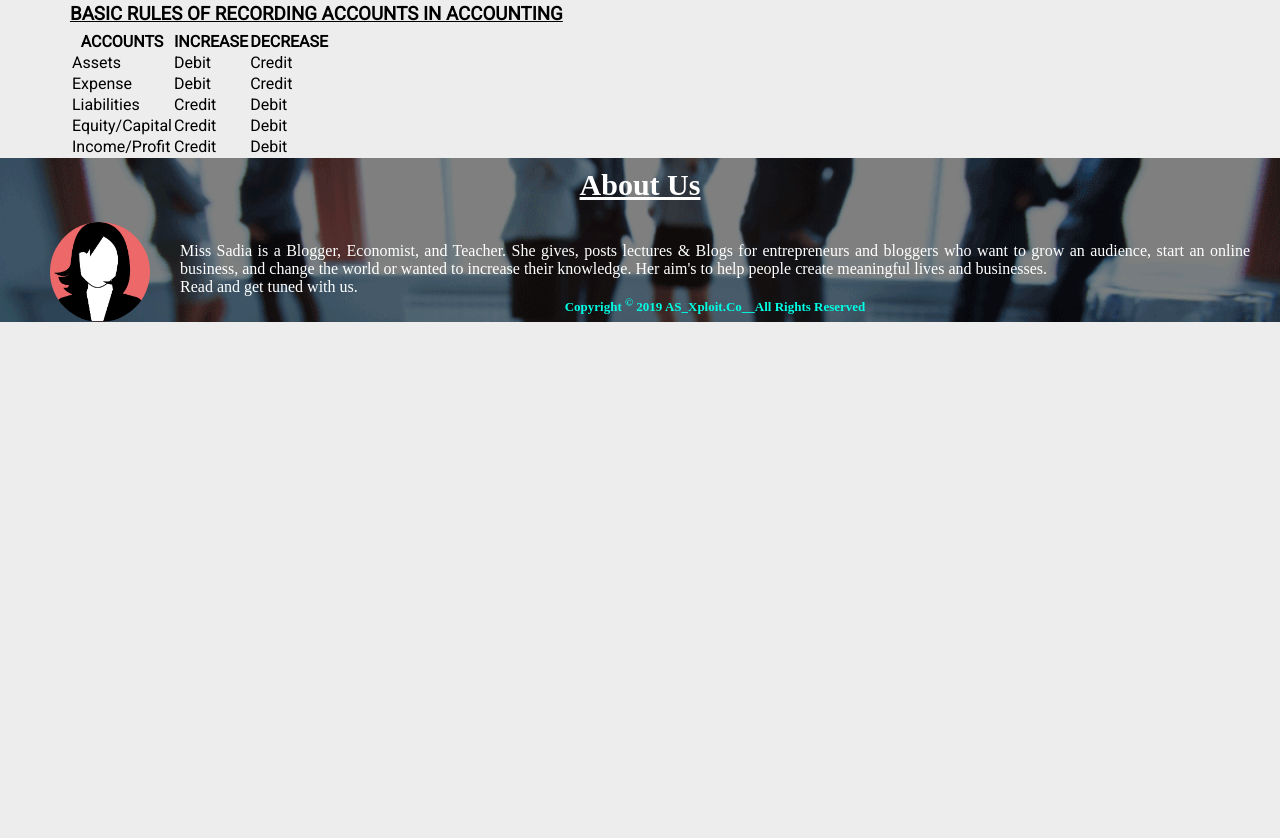
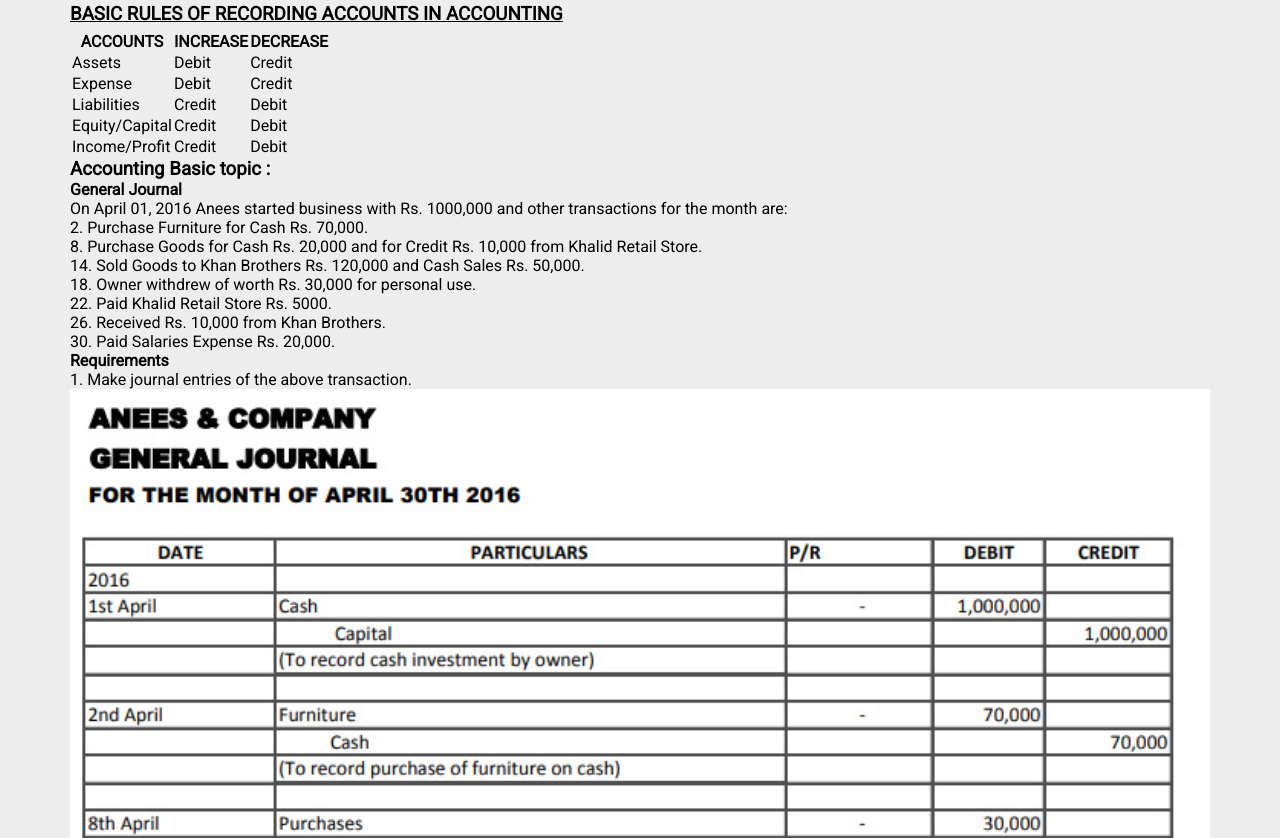
Before and after one commit to Aniasadia/S-Blogs, a plain HTML site: page accounting.html in a window 1280 px wide. Shown: the part 1342-2180 px from the top of the page. Before the commit the page ends 1664 px from the top, so only its background shows below. Drawn offline with Linux system fonts and the light colour scheme.

Commit message:
Update accounting.html

```diff
--- a/accounting.html
+++ b/accounting.html
@@ -110,6 +110,24 @@
 			</table>
 
 		</div>
+		<div class="g_j">
+			<h3>Accounting Basic topic :</h3>
+			<h4>General Journal</h4>
+			<p>On April 01, 2016 Anees started business with Rs. 1000,000 and other transactions for the month are:<br>
+				2. Purchase Furniture for Cash Rs. 70,000.<br>
+				8. Purchase Goods for Cash Rs. 20,000 and for Credit Rs. 10,000 from Khalid Retail Store.<br>
+				14. Sold Goods to Khan Brothers Rs. 120,000 and Cash Sales Rs. 50,000.<br>
+				18. Owner withdrew of worth Rs. 30,000 for personal use.<br>
+				22. Paid Khalid Retail Store Rs. 5000.<br>
+				26. Received Rs. 10,000 from Khan Brothers.<br>
+				30. Paid Salaries Expense Rs. 20,000. <br></p>
+			<h4>Requirements</h4>
+			<p>1. Make journal entries of the above transaction.</p>
+			<div class="journal">
+				<img src="images/Book.jpg" width=100%>
+			</div>
+
+		</div>
 
 	</section>
 
```
